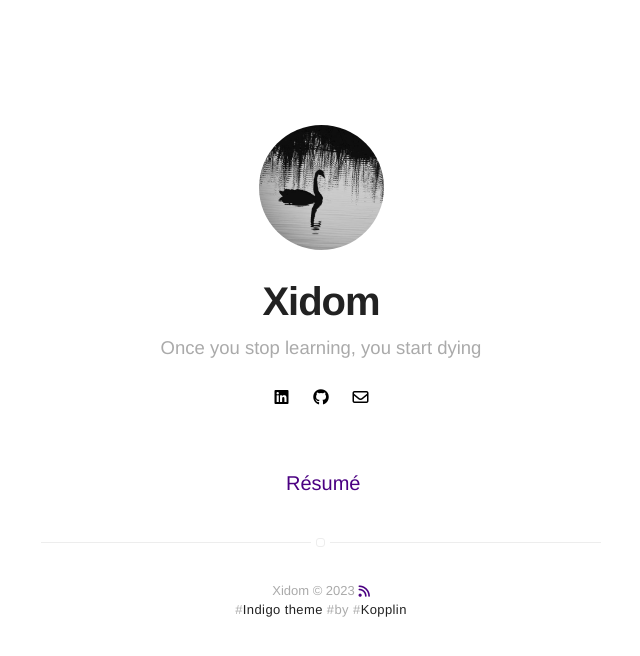
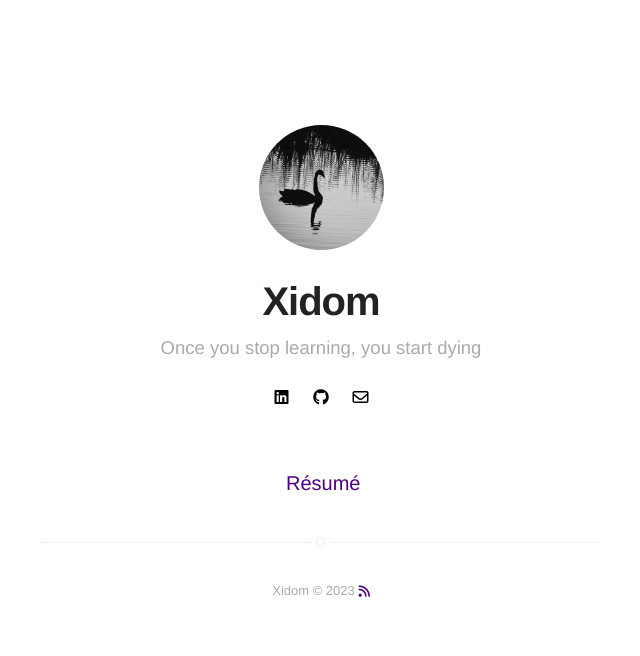
Before and after one commit to Xidomcode/web, a Jekyll site: the page built from index.html, in a window 1280 px wide. Shown: the top 656 px of the page, without its empty margins (319-959 px from the left). Built offline with Jekyll 4.4.1, drawn with Linux system fonts in a browser that asks for light colours; nearby versions of some CDN libraries.

Commit message:
Update footer.html

```diff
--- a/_includes/footer.html
+++ b/_includes/footer.html
@@ -6,8 +6,8 @@
     </a>
 
     <p class="extra">
-        #<a class="link" href="https://github.com/sergiokopplin/indigo">Indigo theme</a>
-        #by
-        #<a class="link" href="https://github.com/sergiokopplin/indigo">Kopplin</a>
+        <!--<a class="link" href="https://github.com/sergiokopplin/indigo">Indigo theme</a>
+        by
+        <a class="link" href="https://github.com/sergiokopplin/indigo">Kopplin</a>-->
     </p>
 </footer>
```
